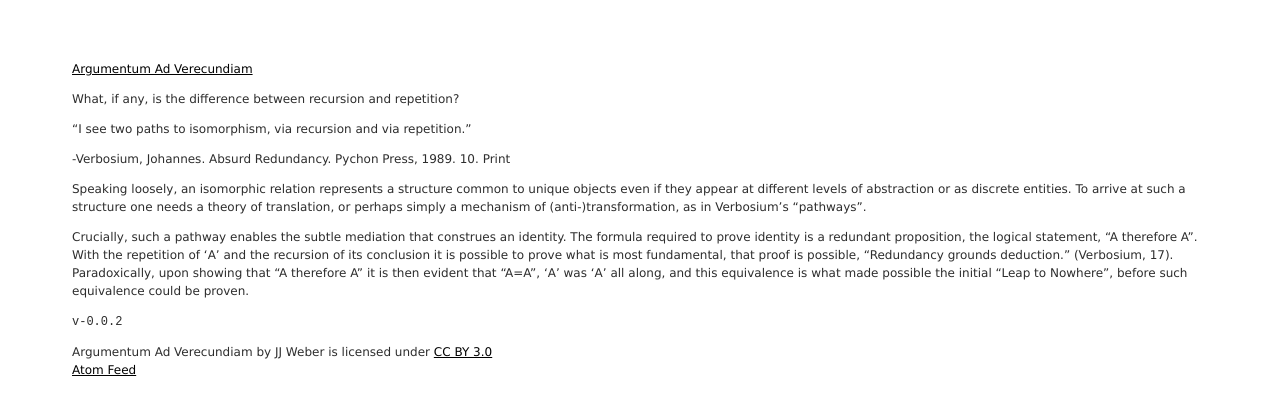
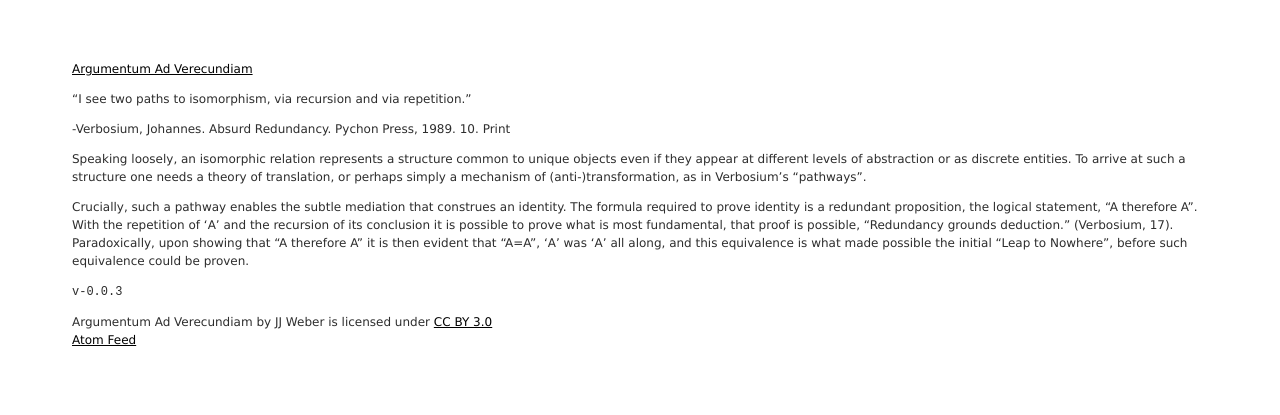
Before and after one commit to jjjjw/argumentum-v, a Jekyll site: the page built from _posts/2013-7-22-i-8.md, in a window 1280 px wide. Shown: the top 415 px of the page. Built offline with Jekyll 4.4.1, drawn with Linux system fonts in a browser that asks for light colours.

Commit message:
Remove a line

```diff
--- a/_posts/2013-7-22-i-8.md
+++ b/_posts/2013-7-22-i-8.md
@@ -3,8 +3,6 @@
 title: Isomorphism
 permalink: '8.html'
 ---
-
-What, if any, is the difference between recursion and repetition?
 
 "I see two paths to isomorphism, via recursion and via repetition."
 
@@ -14,4 +12,4 @@
 
 Crucially, such a pathway enables the subtle mediation that construes an identity. The formula required to prove identity is a redundant proposition, the logical statement, "A therefore A". With the repetition of 'A' and the recursion of its conclusion it is possible to prove what is most fundamental, that proof is possible, "Redundancy grounds deduction." (Verbosium, 17). Paradoxically, upon showing that "A therefore A" it is then evident that "A=A", 'A' was 'A' all along, and this equivalence is what made possible the initial "Leap to Nowhere", before such equivalence could be proven.
 
-`v-0.0.2`
+`v-0.0.3`
```
